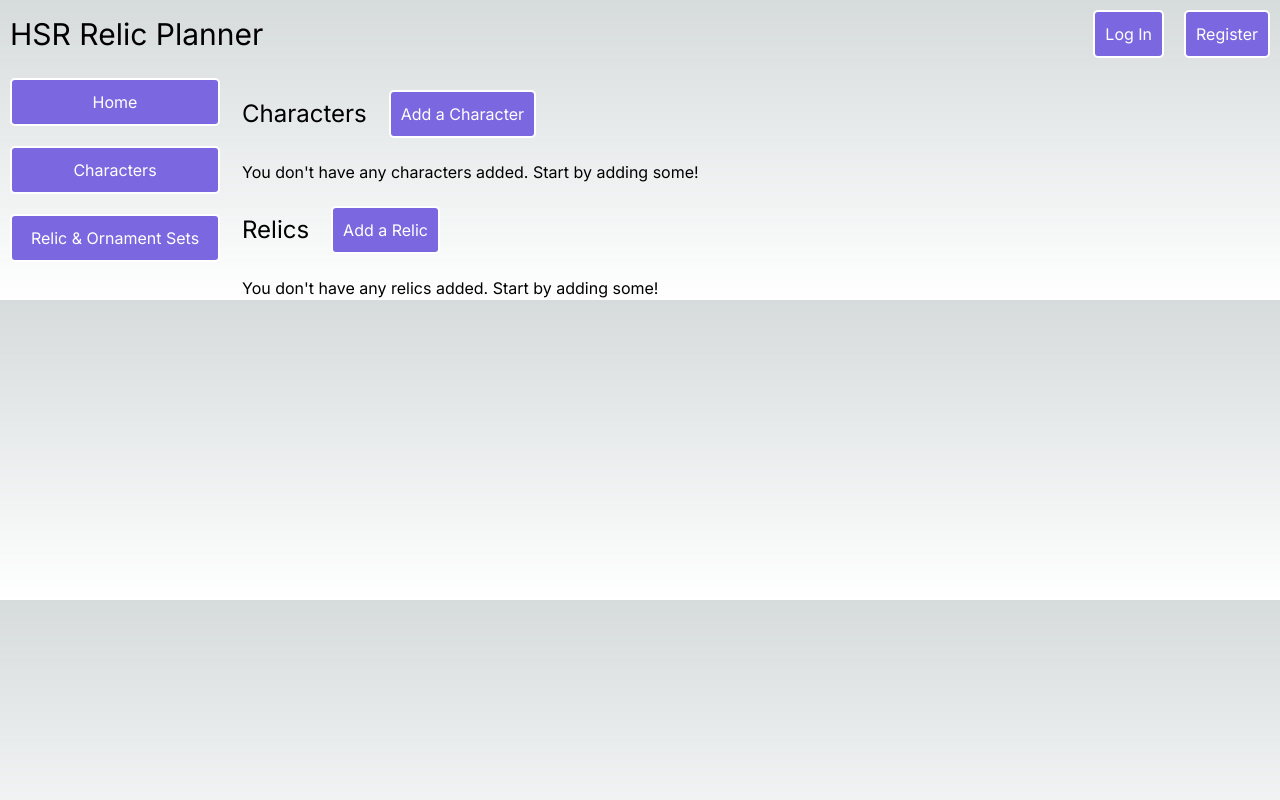
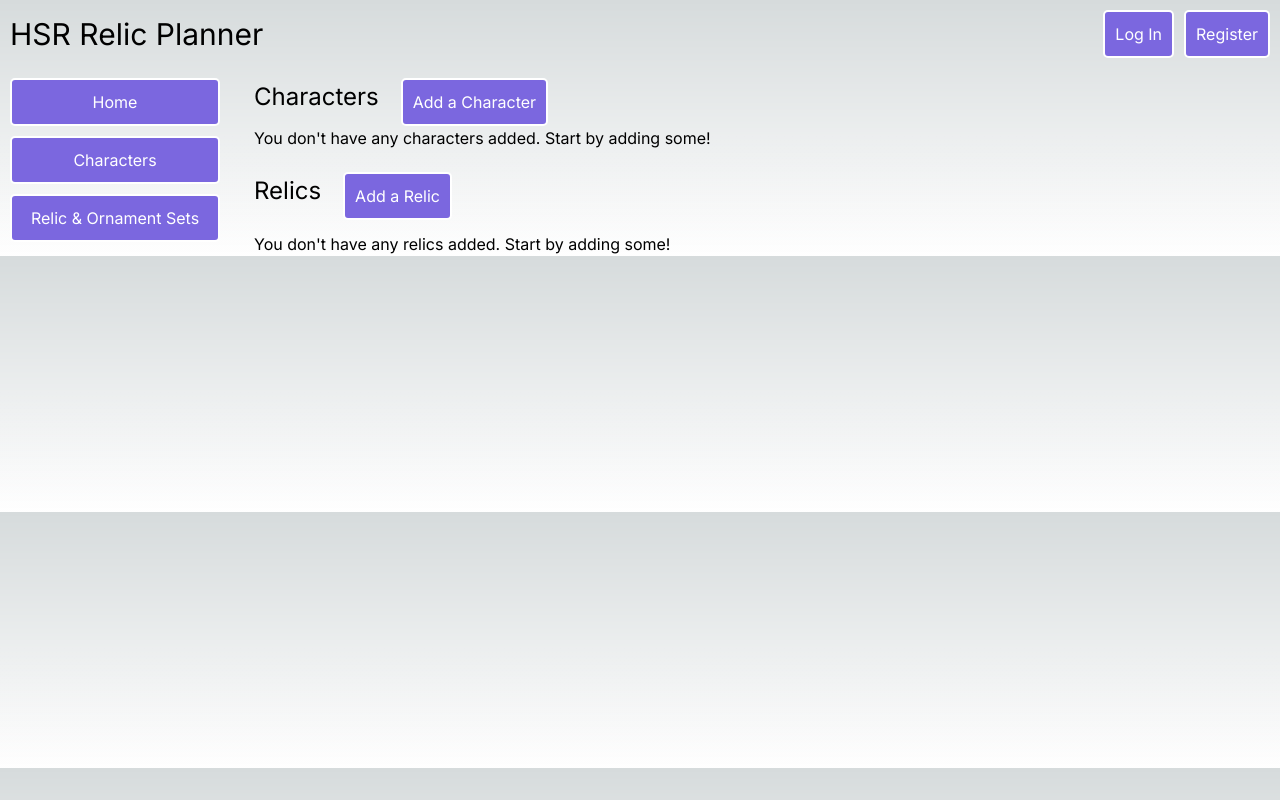
Before and after one commit to pkwlo/hsr-relic-planner, a Next.js app: page / in a window 1280 px wide. Built offline with nearby package versions, Linux system fonts and the light colour scheme.

Commit message:
change styling

```diff
--- a/app/page.tsx
+++ b/app/page.tsx
@@ -29,8 +29,8 @@
       <Header />
       <main className="flex flex-row">
         <Sidebar />
-        <div className="flex flex-col px-3">
-          <div className="flex flex-row items-center py-3">
+        <div className="flex flex-col px-6">
+          <div className="flex flex-row items-center">
             <h3 className="text-2xl pr-3">Characters</h3>
             <Button onClick={addCharacter} text={"Add a Character"} />
           </div>
--- a/components/Button.tsx
+++ b/components/Button.tsx
@@ -14,7 +14,7 @@
         color: "#FFFFFF", // Text color
         backgroundColor: "#7B67DF", // Background color
         padding: "10px", // Padding
-        margin: "10px", // Margin
+        margin: "10px 10px 0px 10px", // Margin
         borderRadius: "5px", // Rounded corners
         cursor: "pointer", // Pointer cursor on hover
       }}
--- a/components/Header.tsx
+++ b/components/Header.tsx
@@ -1,5 +1,28 @@
 import React from "react";
-import Button from "./Button";
+
+interface ButtonProps {
+  onClick: () => void;
+  text: string;
+}
+
+const Button: React.FC<ButtonProps> = ({ onClick, text }) => {
+  return (
+    <button
+      onClick={onClick}
+      style={{
+        border: "2px solid #FFFFFF", // Border color
+        color: "#FFFFFF", // Text color
+        backgroundColor: "#7B67DF", // Background color
+        padding: "10px", // Padding
+        margin: "10px 10px 10px 0px", // Margin
+        borderRadius: "5px", // Rounded corners
+        cursor: "pointer", // Pointer cursor on hover
+      }}
+    >
+      {text}
+    </button>
+  );
+};
 
 const Header = () => {
   return (
```
